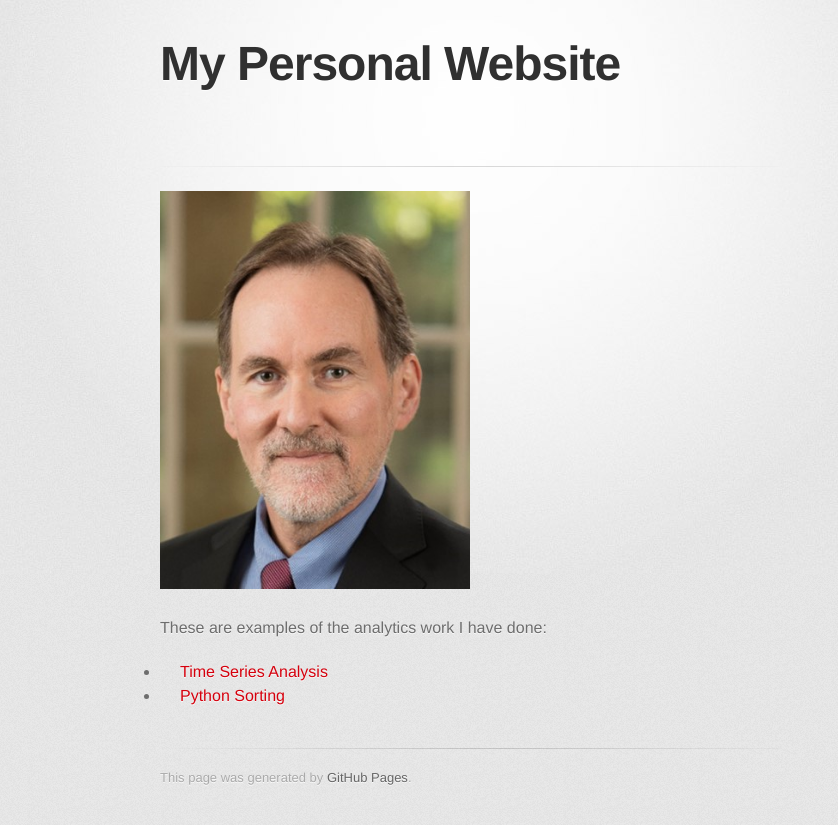
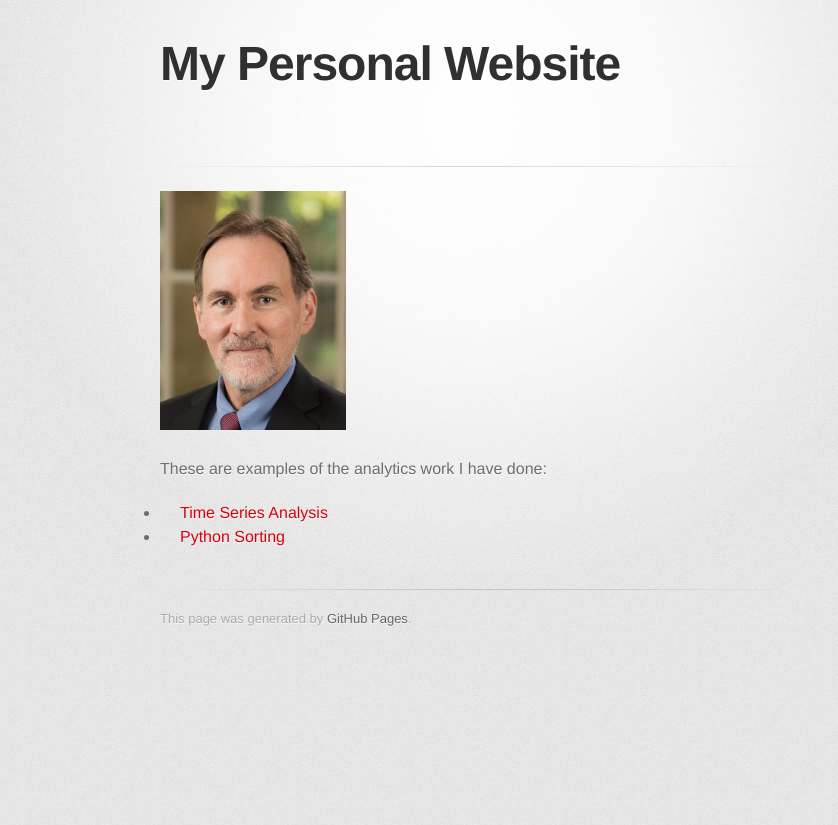
Before and after one commit to jrb28/jrb28.github.io, a Jekyll site: the page built from index.md, in a window 1280 px wide. Shown: the top 825 px of the page, without its empty margins (170-1008 px from the left). Built offline with Jekyll 4.4.1, drawn with Linux system fonts in a browser that asks for light colours; some web fonts are replaced; the repository's description, which GitHub fills in, is left out.

Commit message:
Update index.md

```diff
--- a/index.md
+++ b/index.md
@@ -3,7 +3,7 @@ layout: default
 title: My Personal Website
 ---
 
-![James Bradley](BradleyJim.jpg){:height="50%" width="50%"}
+![James Bradley](BradleyJim.jpg){:height="30%" width="30%"}
 
 These are examples of the analytics work I have done:
 
```
